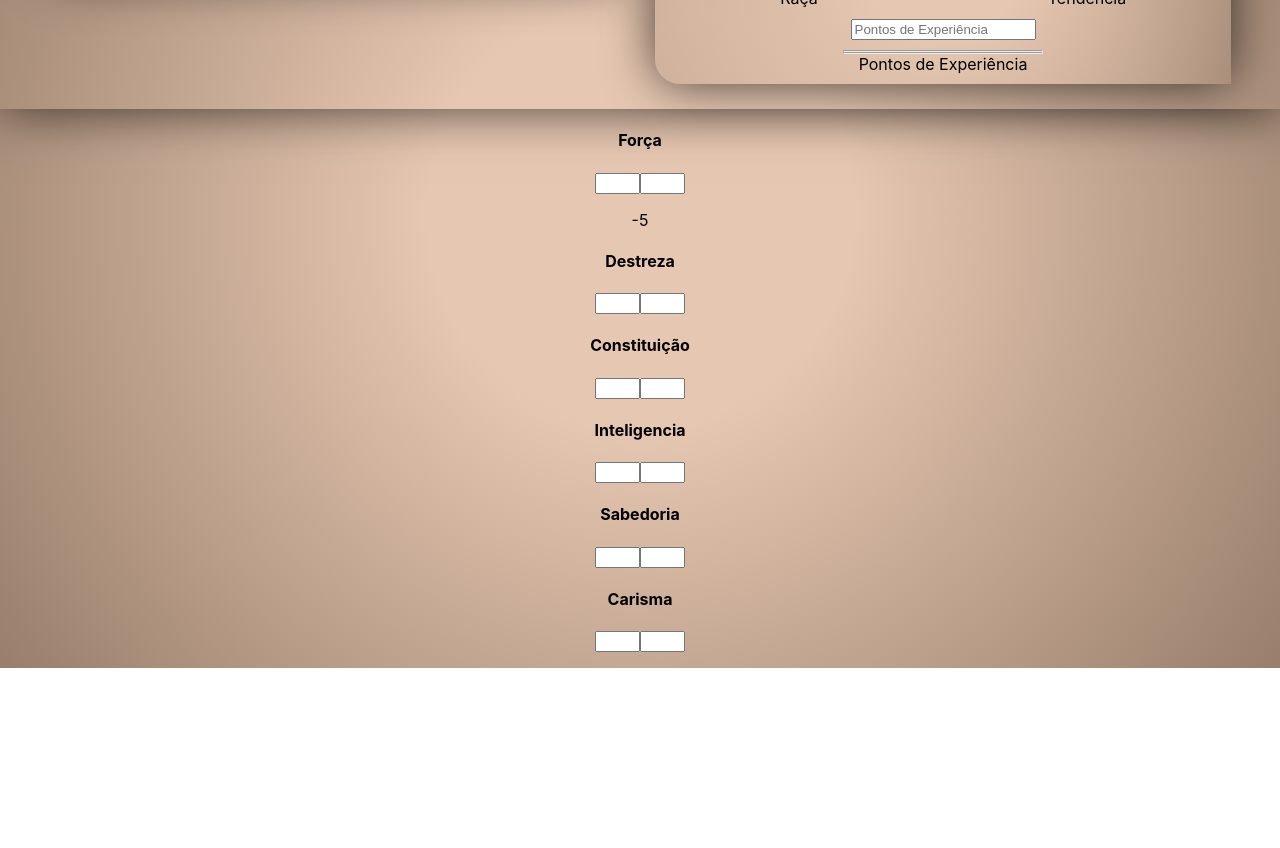
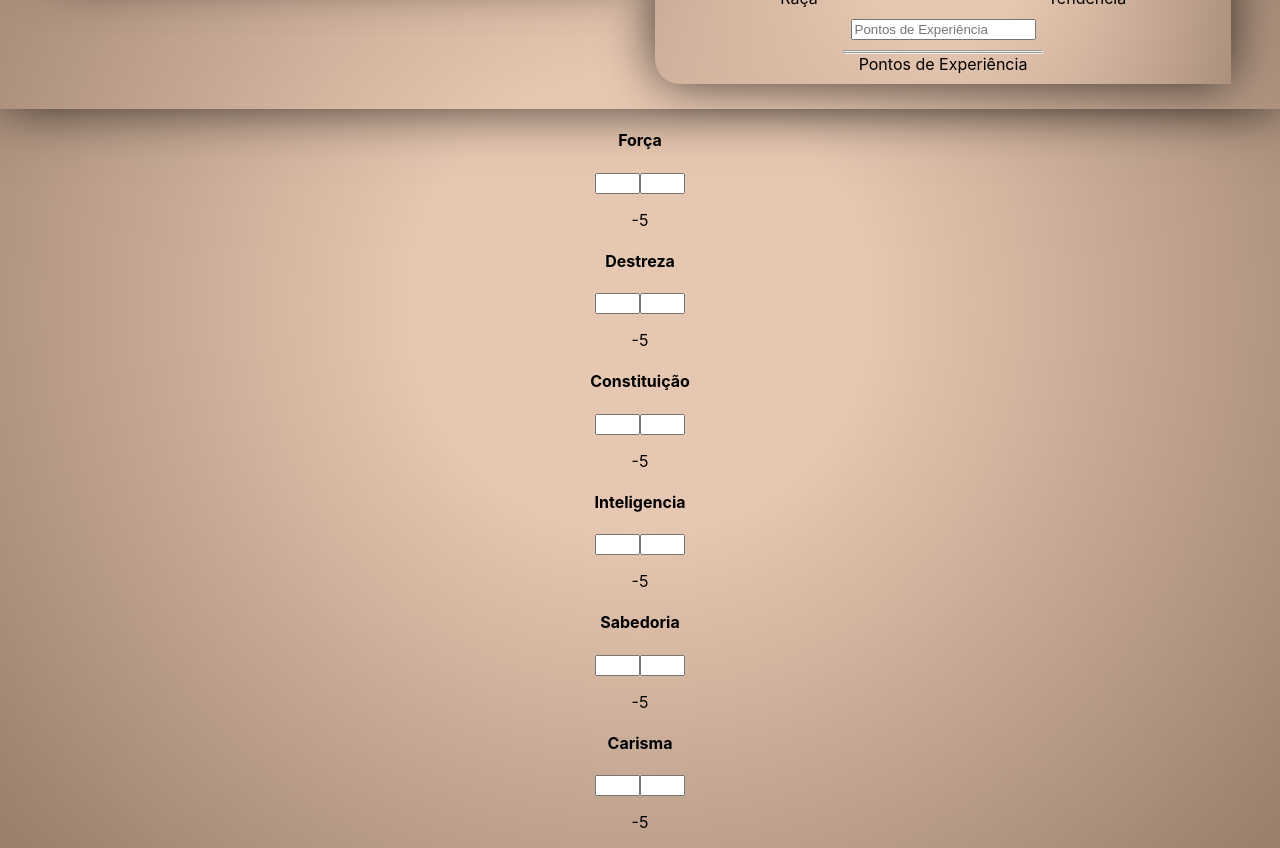
Before and after one commit to BenHurAlbertassi12/FichaDeD, a React (Create React App) app: page / in a window 1280 px wide. Shown: the part 240-1088 px from the top of the page. Before the commit the page ends 908 px from the top, so only its background shows below. Built offline with nearby package versions, Linux system fonts and the light colour scheme.

Commit message:
calculadora modificador .

```diff
--- a/src/Components/Status/status.jsx
+++ b/src/Components/Status/status.jsx
@@ -60,7 +60,7 @@
   };
 
   return (
-    <section>
+    <section className='mod_atributos'>
       <div>
         <h4>Força</h4>
         {isForca && (
@@ -83,11 +83,11 @@
           {isForca ? forca : forca}{' '}
           <span className='bonus_atributo'>{forcaBonus}</span>
         </p>
-        <p>
-          {contarNumerosPares(forca, forcaBonus)}
-        </p>
+
+  <p className="num_mod">
+    </p>      <p>{contarNumerosPares(forca, forcaBonus)}</p>
+      <div>
       </div>
-      <div>
         <h4>Destreza</h4>
         {isDestreza && (
           <div>
@@ -108,6 +108,10 @@
         <p onClick={() => toggleVisibility('destreza')}>
           {isDestreza ? destreza : destreza}{' '}
           <span className='bonus_atributo'>{destrezaBonus}</span>
+        </p>
+        <p className="num_mod">
+
+        {contarNumerosPares(destreza, destrezaBonus)}
         </p>
       </div>
       <div>
@@ -132,7 +136,10 @@
           {isConstituicao ? constituicao : constituicao}{' '}
           <span className='bonus_atributo'>{constituicaoBonus}</span>
         </p>
-        <p></p>
+        <p className="num_mod">
+
+        {contarNumerosPares(constituicao, constituicaoBonus)}
+        </p>
       </div>
       <div>
         <h4>Inteligencia</h4>
@@ -155,6 +162,10 @@
         <p onClick={() => toggleVisibility('inteligencia')}>
           {isInteligencia ? inteligencia : inteligencia}{' '}
           <span className='bonus_atributo'>{inteligenciaBonus}</span>
+        </p>
+        <p className="num_mod">
+
+        {contarNumerosPares(inteligencia, inteligenciaBonus)}
         </p>
       </div>
       <div>
@@ -179,6 +190,10 @@
           {isSabedoria ? sabedoria : sabedoria}{' '}
           <span className='bonus_atributo'>{sabedoriaBonus}</span>
         </p>
+        <p className="num_mod">
+
+        {contarNumerosPares(sabedoria, sabedoriaBonus)}
+        </p>
       </div>
       <div>
         <h4>Carisma</h4>
@@ -202,6 +217,10 @@
           {isCarisma ? carisma : carisma}{' '}
           <span className='bonus_atributo'>{carismaBonus}</span>
         </p>
+        <p className="num_mod">
+
+        {contarNumerosPares(carisma, carismaBonus)}
+        </p>
       </div>
     </section>
   );
```
